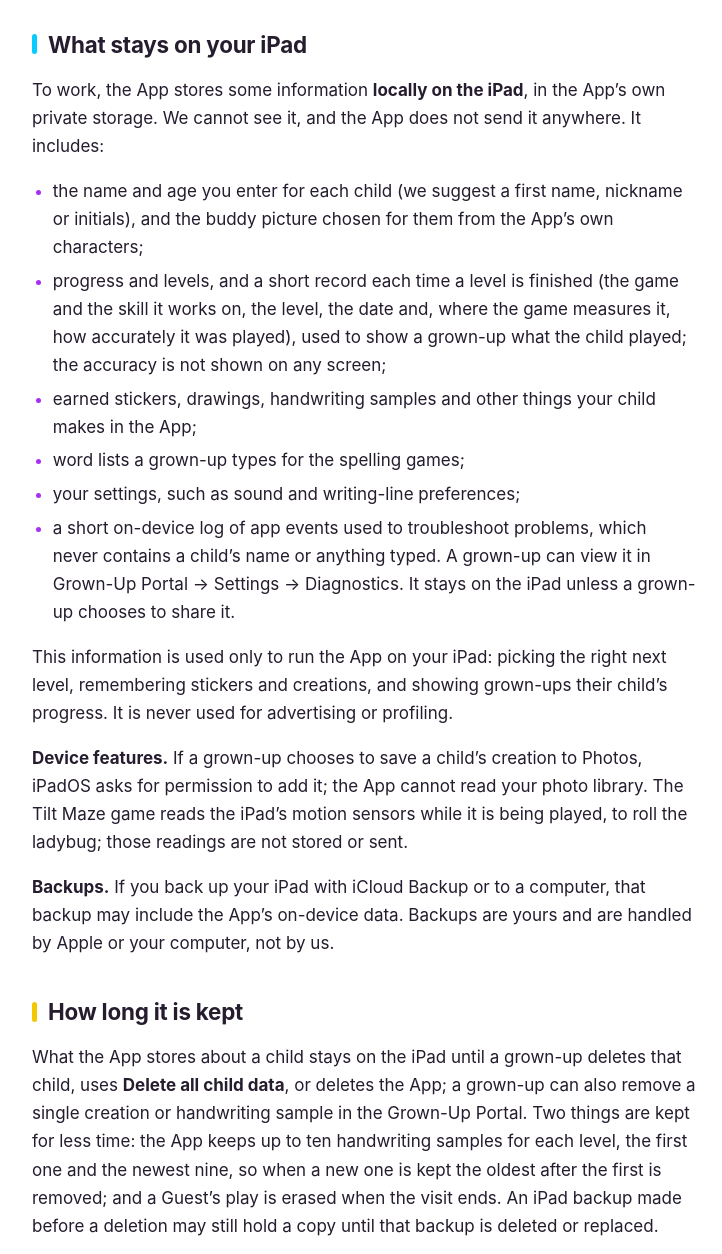
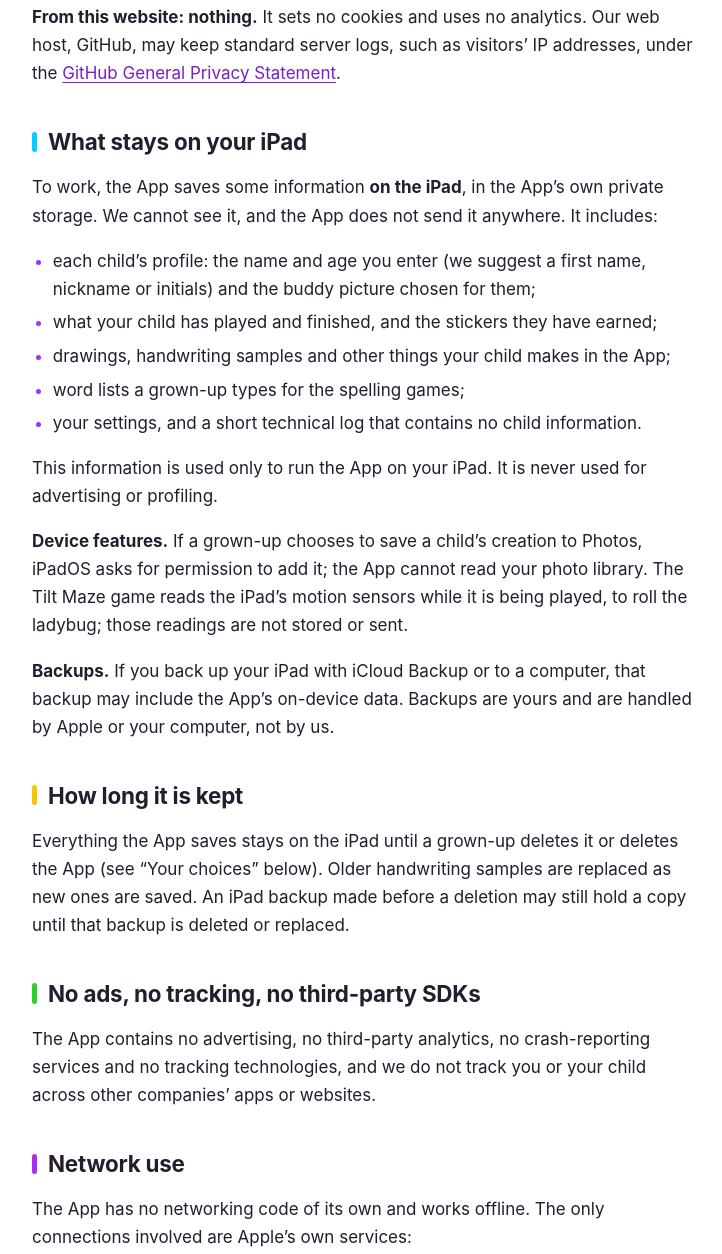
Before and after one commit to magicotbugadventures/website, a plain HTML site: page privacy.html in a window 1280 px wide. Shown: the part 1715-2969 px from the top of the page, without its empty margins (276-998 px from the left). Drawn offline with Linux system fonts and the light colour scheme.

Commit message:
Privacy and terms: shorter, at the founder's request
Privacy: "What stays on your iPad" is five general lines; "How long it
is kept" is three sentences; the website section is one sentence under
"What we collect"; the therapists section no longer lists tools the app
does not have; play records no longer mention an accuracy, which the app
has stopped saving.

Terms: the parental-gate sentence is shorter, and the Family Sharing
sentence is gone.

Co-Authored-By: Claude Fable 5.2 <noreply@anthropic.com>
Claude-Session: https://claude.ai/code/session_01KKKs8ZkiSXzbD7KmrS5taK

```diff
--- a/privacy.html
+++ b/privacy.html
@@ -70,7 +70,6 @@
           <li><a href="#choices">Your choices: review, delete and export</a></li>
           <li><a href="#clinicians">For therapists, teachers and schools</a></li>
           <li><a href="#security">Data security</a></li>
-          <li><a href="#website">This website</a></li>
           <li><a href="#changes">Changes to this policy</a></li>
           <li><a href="#contact">Contact us</a></li>
         </ol>
@@ -90,28 +89,18 @@
     <p><strong>If you email us:</strong> we receive your email address and whatever you write, and
     we use them only to reply and help you. Please do not include your child&rsquo;s personal
     information in an email.</p>
+    <p><strong>From this website: nothing.</strong> It sets no cookies and uses no analytics. Our web host, GitHub, may keep standard server logs, such as visitors&rsquo; IP addresses, under the <a href="https://docs.github.com/en/site-policy/privacy-policies/github-general-privacy-statement">GitHub General Privacy Statement</a>.</p>
 
     <h2 id="on-device">What stays on your iPad</h2>
-    <p>To work, the App stores some information <strong>locally on the iPad</strong>, in the
-    App&rsquo;s own private storage. We cannot see it, and the App does not send it anywhere. It
-    includes:</p>
+    <p>To work, the App saves some information <strong>on the iPad</strong>, in the App&rsquo;s own private storage. We cannot see it, and the App does not send it anywhere. It includes:</p>
     <ul>
-      <li>the name and age you enter for each child (we suggest a first name, nickname or
-      initials), and the buddy picture chosen for them from the App&rsquo;s own characters;</li>
-      <li>progress and levels, and a short record each time a level is finished (the game and the skill it
-      works on, the level, the date and, where the game measures it, how accurately it was played),
-      used to show a grown-up what the child played; the accuracy is not shown on any screen;</li>
-      <li>earned stickers, drawings, handwriting samples and other things your child makes in the
-      App;</li>
+      <li>each child&rsquo;s profile: the name and age you enter (we suggest a first name, nickname or initials) and the buddy picture chosen for them;</li>
+      <li>what your child has played and finished, and the stickers they have earned;</li>
+      <li>drawings, handwriting samples and other things your child makes in the App;</li>
       <li>word lists a grown-up types for the spelling games;</li>
-      <li>your settings, such as sound and writing-line preferences;</li>
-      <li>a short on-device log of app events used to troubleshoot problems, which never contains a
-      child&rsquo;s name or anything typed. A grown-up can view it in Grown-Up Portal &rarr;
-      Settings &rarr; Diagnostics. It stays on the iPad unless a grown-up chooses to share it.</li>
+      <li>your settings, and a short technical log that contains no child information.</li>
     </ul>
-    <p>This information is used only to run the App on your iPad: picking the right next level,
-    remembering stickers and creations, and showing grown-ups their child&rsquo;s progress. It is
-    never used for advertising or profiling.</p>
+    <p>This information is used only to run the App on your iPad. It is never used for advertising or profiling.</p>
     <p><strong>Device features.</strong> If a grown-up chooses to save a child&rsquo;s creation to
     Photos, iPadOS asks for permission to add it; the App cannot read your photo library. The Tilt
     Maze game reads the iPad&rsquo;s motion sensors while it is being played, to roll the ladybug;
@@ -121,13 +110,7 @@
     or your computer, not by us.</p>
 
     <h2 id="retention">How long it is kept</h2>
-    <p>What the App stores about a child stays on the iPad until a grown-up deletes that child, uses
-    <strong>Delete all child data</strong>, or deletes the App; a grown-up can also remove a single creation or
-    handwriting sample in the Grown-Up Portal. Two things are kept for less time: the App keeps
-    up to ten handwriting samples for each level, the first one and the newest nine, so when a new
-    one is kept the oldest after the first is removed; and a Guest&rsquo;s play is erased when the visit
-    ends. An iPad backup made before a deletion may still hold a copy until that backup is deleted or
-    replaced.</p>
+    <p>Everything the App saves stays on the iPad until a grown-up deletes it or deletes the App (see &ldquo;Your choices&rdquo; below). Older handwriting samples are replaced as new ones are saved. An iPad backup made before a deletion may still hold a copy until that backup is deleted or replaced.</p>
 
     <h2 id="no-tracking">No ads, no tracking, no third-party SDKs</h2>
     <p>The App contains no advertising, no third-party analytics, no crash-reporting services and no
@@ -168,7 +151,7 @@
     <h2 id="sharing">Sharing you choose to do</h2>
     <p>After the parental gate, a grown-up can choose to save or share something from the App: a
     picture of a child&rsquo;s creation, a child&rsquo;s work samples (one at a time, or all of them as
-    a PDF), practice sheets (as a PDF), or the diagnostics log, which contains no child data. This
+    a PDF), practice sheets (as a PDF), or the technical log, which contains no child data. This
     uses the standard iPadOS share sheet, and the file goes only where the grown-up sends it. We do
     not receive it unless you send it to us yourself.</p>
     <p>A grown-up can also print, after the parental gate, a child&rsquo;s work sample or practice sheets,
@@ -183,8 +166,7 @@
       <li><strong>Review:</strong> the Grown-Up Portal shows what the App keeps about each child: the name and age
       on the child&rsquo;s profile, what they played on Home, and their creations and handwriting
       samples. Spelling word lists are in Spelling Words, earned stickers are in the child&rsquo;s
-      sticker book, and the app-event log is in Settings &rarr; Diagnostics. The accuracy in each play
-      record is not shown on any screen; deleting the child removes it.</li>
+      sticker book, and the technical log is in Settings &rarr; Diagnostics.</li>
       <li><strong>Delete all child data:</strong> Grown-Up Portal &rarr; Settings &rarr; Privacy &amp;
       safety &rarr; <strong>Delete all child data</strong> permanently erases every child profile and everything
       the App stores about the children: progress and game details, drawings, handwriting samples and
@@ -207,9 +189,8 @@
     you, but we are glad to help with any question at <a href="mailto:info@magicotbugadventures.com">info@magicotbugadventures.com</a>.</p>
 
     <h2 id="clinicians">For therapists, teachers and schools</h2>
-    <p>An occupational therapist or teacher can use the App with several children on one iPad. The
-    App has no clinical tools: no therapist account, session notes, goals or reports. What it keeps
-    about each child (the name and age entered, progress, creations and work samples) may still be
+    <p>An occupational therapist or teacher can use the App with several children on one iPad. What it keeps
+    about each child (the name and age entered, progress, creations and work samples) may be
     health information, or part of a student&rsquo;s education record. All of it stays on the iPad
     where it is entered. Magic OT Bug Adventures LLC does not receive, store or have any access to it,
     and the App has no accounts or servers through which it could reach us.</p>
@@ -240,12 +221,6 @@
     by the iPad&rsquo;s own security: its encryption, which is tied to the iPad&rsquo;s passcode. We
     recommend always using a passcode. Because nothing is sent to us, we keep no server-side copy of your
     child&rsquo;s information that could be breached.</p>
-
-    <h2 id="website">This website</h2>
-    <p>This website sets no cookies, uses no analytics and loads no third-party resources (no outside
-    fonts, scripts or trackers). It is hosted by GitHub Pages. Like any web host, GitHub may process
-    standard server logs, such as visitors&rsquo; IP addresses, under the
-    <a href="https://docs.github.com/en/site-policy/privacy-policies/github-general-privacy-statement">GitHub General Privacy Statement</a>.</p>
 
     <h2 id="changes">Changes to this policy</h2>
     <p>If we change this policy, we will post the new version on this page and update the date
```
Also changed, not shown: terms.html (+3 -6 lines).
